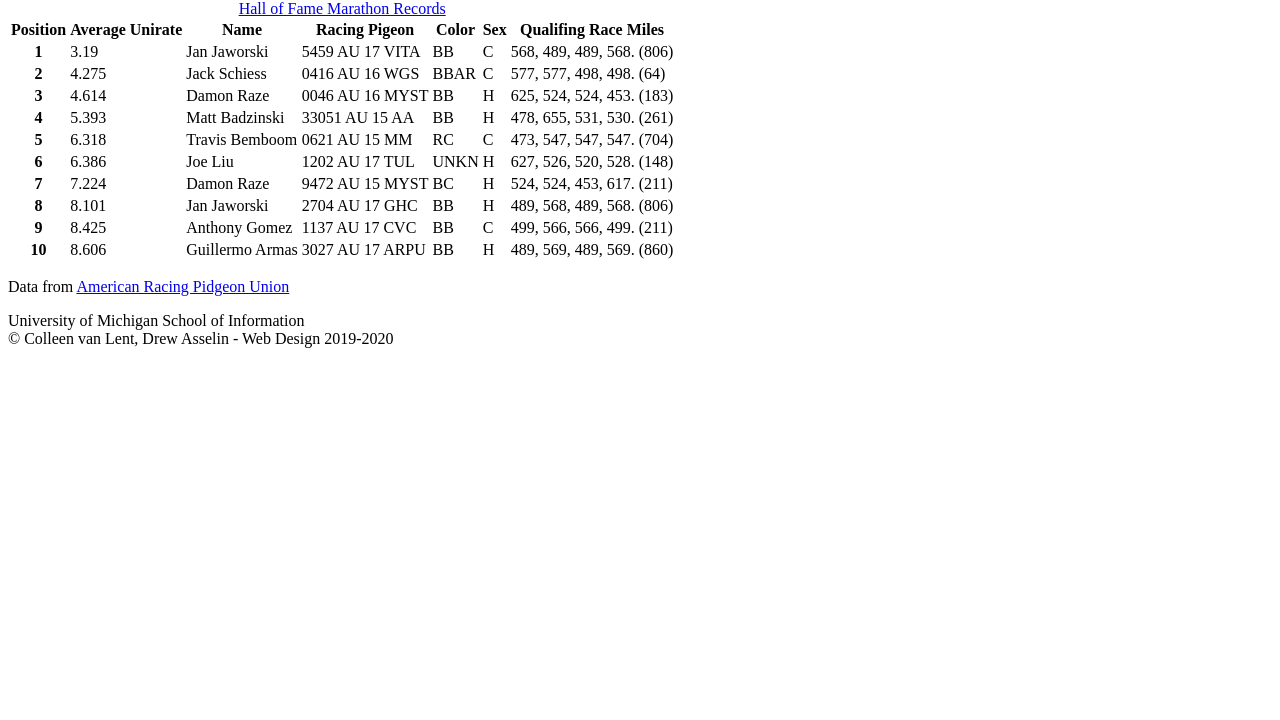
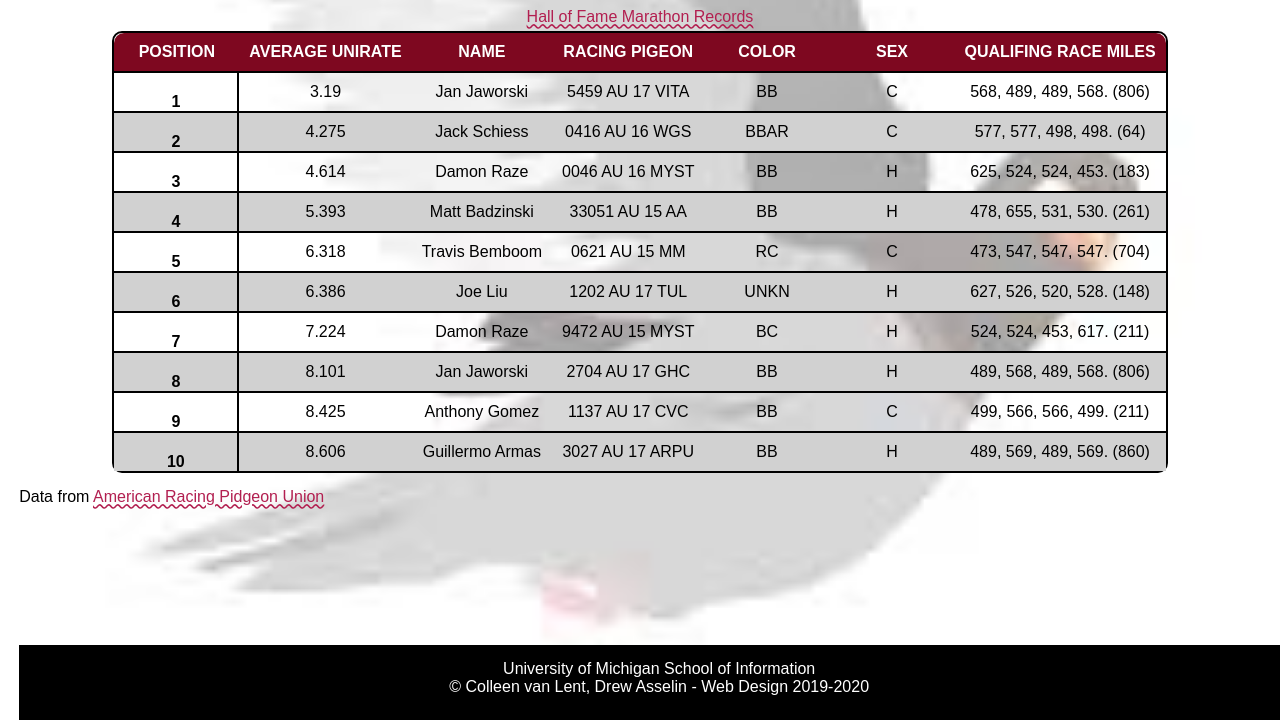
Before and after one commit to auszie/homework4-2021, a plain HTML site: page index.html in a window 1280 px wide. Shown: the part 80-800 px from the top of the page. Drawn offline with Linux system fonts and the light colour scheme; a web font is replaced by a local one.

Commit message:
update two
First update

```diff
--- a/css/style.css
+++ b/css/style.css
@@ -29,58 +29,98 @@ body{
   font-size: 16px;
   margin: 1.2em;
   background-size: cover ;
+  background-repeat: no-repeat;
   background-position: center;
+  font-family: "Andika", sans-serif;
+  background-image: url("../images/pigeon-background.JPEG");
+  background-color: #DDDDDD;
+}
 
-  /*Req 1*/
-}
 
 h1{
   color: #c12258;
   font-size: 2em;
-
-  /*Req 2*/
+  text-align: center;
+  line-height: 2;
 }
 
 p{
-  /*Req 3*/
+  padding-top: 15px;
 }
 
 a{
-  /*Req 4*/
+  font-size: 16px;
+  color: #B21F50;
+  text-decoration-style: wavy;
 }
 
 /*Req 5*/
 /*Add selector and rule here*/
+:focus{
+  border-style: dashed;
+  border-width: 3px;
+  border-color: #417243;
+}
 
 
 /*Req 6a*/
 td{
-
+  text-align: center;
+  border-top: 2px solid black;
+  padding: 10px;
 }
 
 /*Req 6b*/
 .colhead{
   color: #FFFFFF;
+  min-width: 125px;
+  padding: 10px;
+  text-align: center;
+  background-color: #7e0820;
+  text-transform: uppercase;
 
 }
 /*Req 6c*/
 .rowhead{
+  border-top: 2px solid black;
+  border-right: 2px solid black;
 
 }
 
 /*Req 6d*/
+tr:nth-child(odd){
+  background: transparent;
+}
 /*Req 6e*/
+tr:nth-child(even){
+  background-color: #D1D1D1;
+}
 /*Req 6f*/
+tr:hover{
+  background-color: rgb(126,8,32,.25);
+}
 
 
 /*Req 7*/
 table{
-    border: 2px solid #000000;
+  border: 2px solid black;
+  border-radius: 10px;
+  margin-left: auto;
+  margin: auto;
 }
 
-thead tr:first-child th:first-child{}
+thead tr:first-child th:first-child{
+  border-top-left-radius: 10px;
+}
 
-/*Add selectors and rules here*/
+thead tr:last-child th:last-child{
+  border-top-right-radius: 10px;
+}
+
+table.roundedCorners {
+  border-radius: 10px;
+
+}
 
 
 /*Req 8*/
@@ -89,4 +129,7 @@ footer{
   background:#000000;
   text-align:center;
   color: #FFFFFF;
+  min-height: 75px;
+  position: fixed;
+  bottom: 0;
 }
--- a/index.html
+++ b/index.html
@@ -3,8 +3,11 @@
   <head>
     <meta charset="UTF-8">
     <!-- Link the style sheets and Google font -->
-    <link rel="shortcut icon" type="image/png" href="images/pigeon-icon.png"/>
+    <link rel="shortcut icon" type="image/png" href="images/pigeon.png"/>
+    <link rel="stylesheet" href="https://fonts.googleapis.com/css?family=Andika">
     <!-- Image by <a href="https://pixabay.com/users/chiplanay-1971251/?utm_source=link-attribution&amp;utm_medium=referral&amp;utm_campaign=image&amp;utm_content=3303111">chiplanay</a> from <a href="https://pixabay.com/?utm_source=link-attribution&amp;utm_medium=referral&amp;utm_campaign=image&amp;utm_content=3303111">Pixabay</a> -->
+    <link rel="stylesheet" type="text/css" href="css/html5reset.css">
+    <link rel="stylesheet" type="text/css" href="css/style.css">
     <title>AU National Old Bird Hall of Fame Marathon Distance</title>
   </head>
   <!-- ***************************************
```
Also changed, not shown: images/pigeon.png (added).
